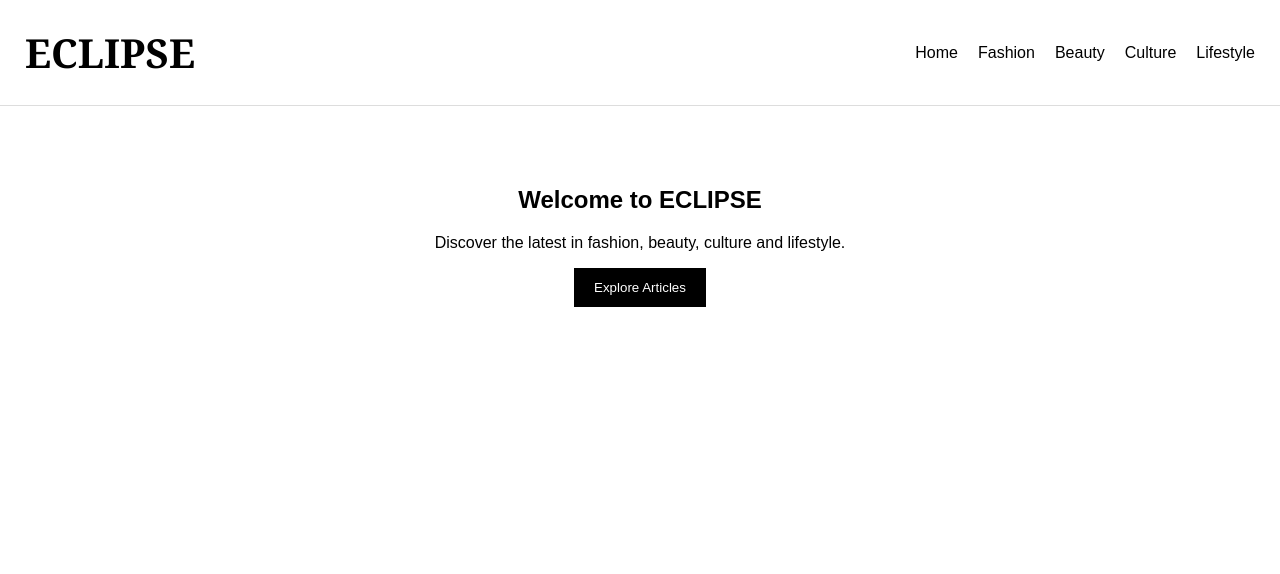
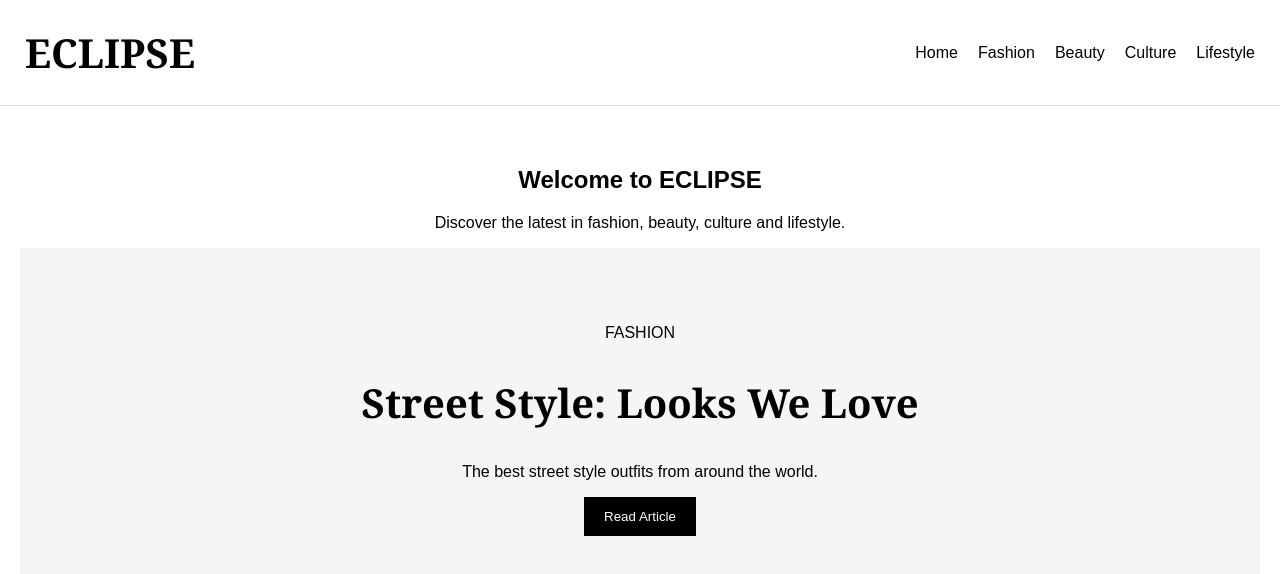
Before and after one commit to jasminekobee77-droid/eclipse, a Vue app: page / in a window 1280 px wide. Shown: the top 574 px of the page. Built offline with nearby package versions, Linux system fonts and the light colour scheme.

Commit message:
Add featured article component

```diff
--- a/src/App.vue
+++ b/src/App.vue
@@ -1,6 +1,7 @@
 
 <script setup>
 import Header from './components/Header.vue'
+import FeaturedArticle from './components/FeaturedArticle.vue'
 </script>
 
 <template>
@@ -14,20 +15,13 @@ import Header from './components/Header.vue'
       culture and lifestyle.
     </p>
 
-    <button>Explore Articles</button>
+    <FeaturedArticle />
   </main>
 </template>
 
 <style scoped>
     main {
       text-align: center;
-      padding: 60px 20px;
-    }
-
-    button {
-      background-color: black;
-      color: white;
-      padding: 12px 20px;
-      border: none;
+      padding: 40px 20px;
     }
 </style>
--- /dev/null
+++ b/src/components/FeaturedArticle.vue
@@ -0,0 +1,35 @@
+
+<template>
+  <section class="featured">
+    <p>FASHION</p>
+
+    <h2>Street Style: Looks We Love</h2>
+
+    <p>
+      The best street style outfits from around the world.
+    </p>
+
+    <button>Read Article</button>
+  </section>
+</template>
+
+<style scoped>
+    .featured {
+      background-color: #f5f5f5;
+      padding: 60px;
+      text-align: center;
+    }
+
+    h2 {
+      font-family: Georgia, serif;
+      font-size: 40px;
+    }
+
+    button {
+      background-color: black;
+      color: white;
+      padding: 12px 20px;
+      border: none;
+      cursor: pointer;
+    }
+</style>
```
